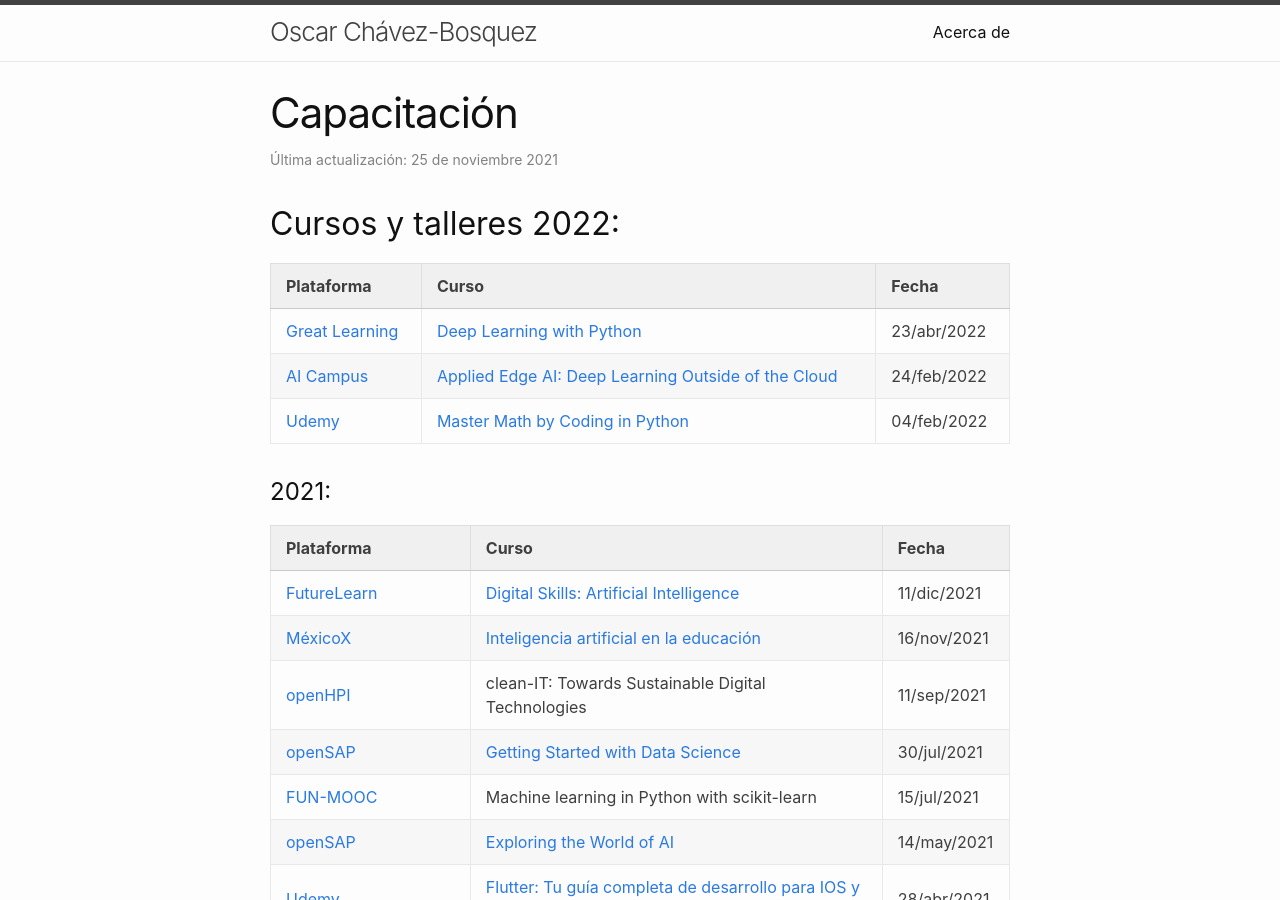
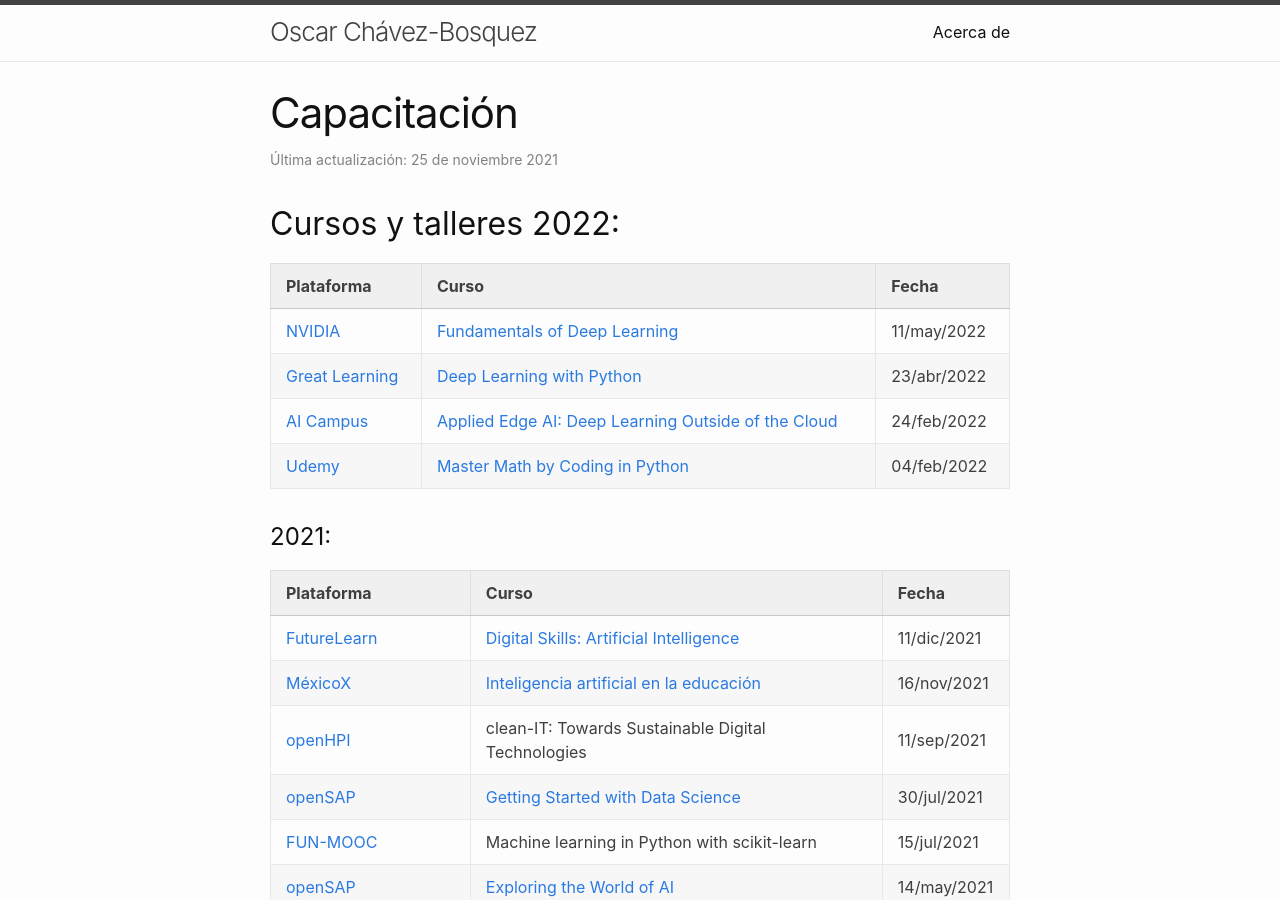
Before and after one commit to chavezbosquez/chavezbosquez.github.io, a Jekyll site: the page built from personal/cursos.markdown, in a window 1280 px wide and 900 px high. Built offline with Jekyll 4.4.1, drawn with Linux system fonts in a browser that asks for light colours.

Commit message:
Capacitación

```diff
--- a/personal/cursos.markdown
+++ b/personal/cursos.markdown
@@ -10,6 +10,7 @@ date     : 2021-11-25 00:24:00 -0600
 
 | Plataforma | Curso | Fecha |
 | --- | --- | ---|
+| [NVIDIA](https://www.nvidia.com/en-us/training/){:target="_blank"} | [Fundamentals of Deep Learning](https://courses.nvidia.com/certificates/50264cc4a49144ce890fa0df8049fb5b/){:target="_blank"} | 11/may/2022 <!-- 8 h --> |
 | [Great Learning](https://www.mygreatlearning.com){:target="_blank"} | [Deep Learning with Python](https://olympus1.mygreatlearning.com/course_certificate/SWEYZJKA){:target="_blank"} | 23/abr/2022 <!-- 8 h --> |
 | [AI Campus](https://learn.ki-campus.org){:target="_blank"} | [Applied Edge AI: Deep Learning Outside of the Cloud](https://learn.ki-campus.org/verify/ximat-pozid-hatuz-bygap-vocak){:target="_blank"} | 24/feb/2022 <!-- 6 sem 6-8 h --> |
 | [Udemy](https://www.udemy.com/course/math-with-python/){:target="_blank"} | [Master Math by Coding in Python](https://www.udemy.com/certificate/UC-d1f4c6ea-44e4-4343-a57f-8f8fbb49c832/){:target="_blank"} | 04/feb/2022 <!-- 37 h --> |
```
